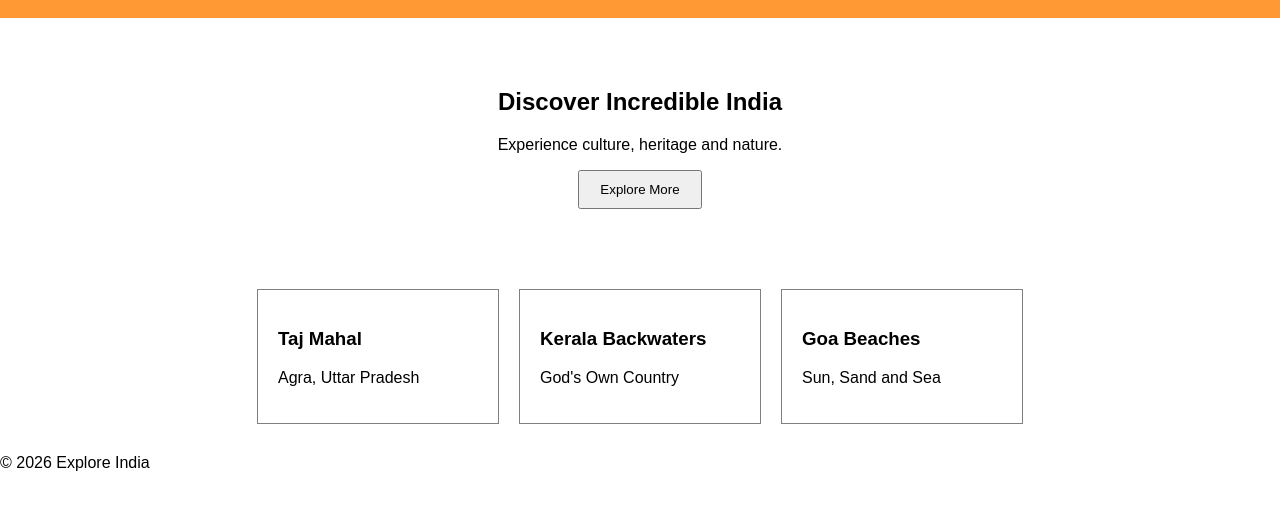
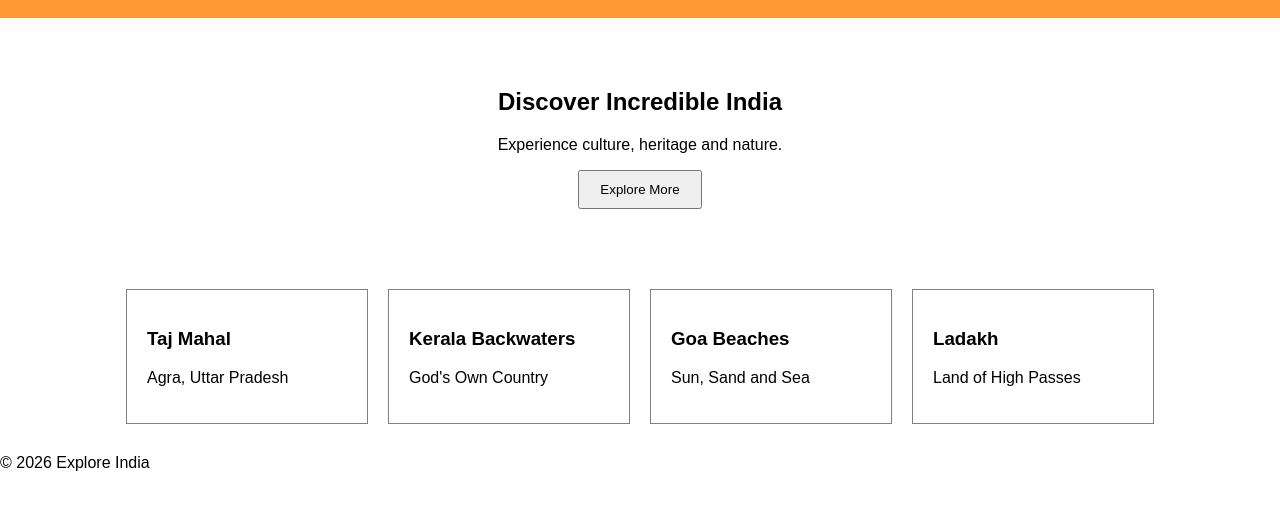
Before and after one commit to saurabhburnwal/travel-india, a plain HTML site: page index.html in a window 1280 px wide. Shown: the part 120-626 px from the top of the page. Drawn offline with Linux system fonts and the light colour scheme.

Commit message:
Add Ladakh destination card

```diff
--- a/css/style.css
+++ b/css/style.css
@@ -36,4 +36,10 @@ button{
     border:1px solid gray;
     padding:20px;
     width:200px;
+    transition: transform 0.2s, box-shadow 0.2s;
 }
+
+.card:hover{
+    transform: translateY(-5px);
+    box-shadow: 0 6px 16px rgba(0,0,0,0.15);
+}
--- a/index.html
+++ b/index.html
@@ -43,6 +43,11 @@
         <p>Sun, Sand and Sea</p>
     </div>
 
+    <div class="card">
+        <h3>Ladakh</h3>
+        <p>Land of High Passes</p>
+    </div>
+
 </section>
 
 <footer>
```
